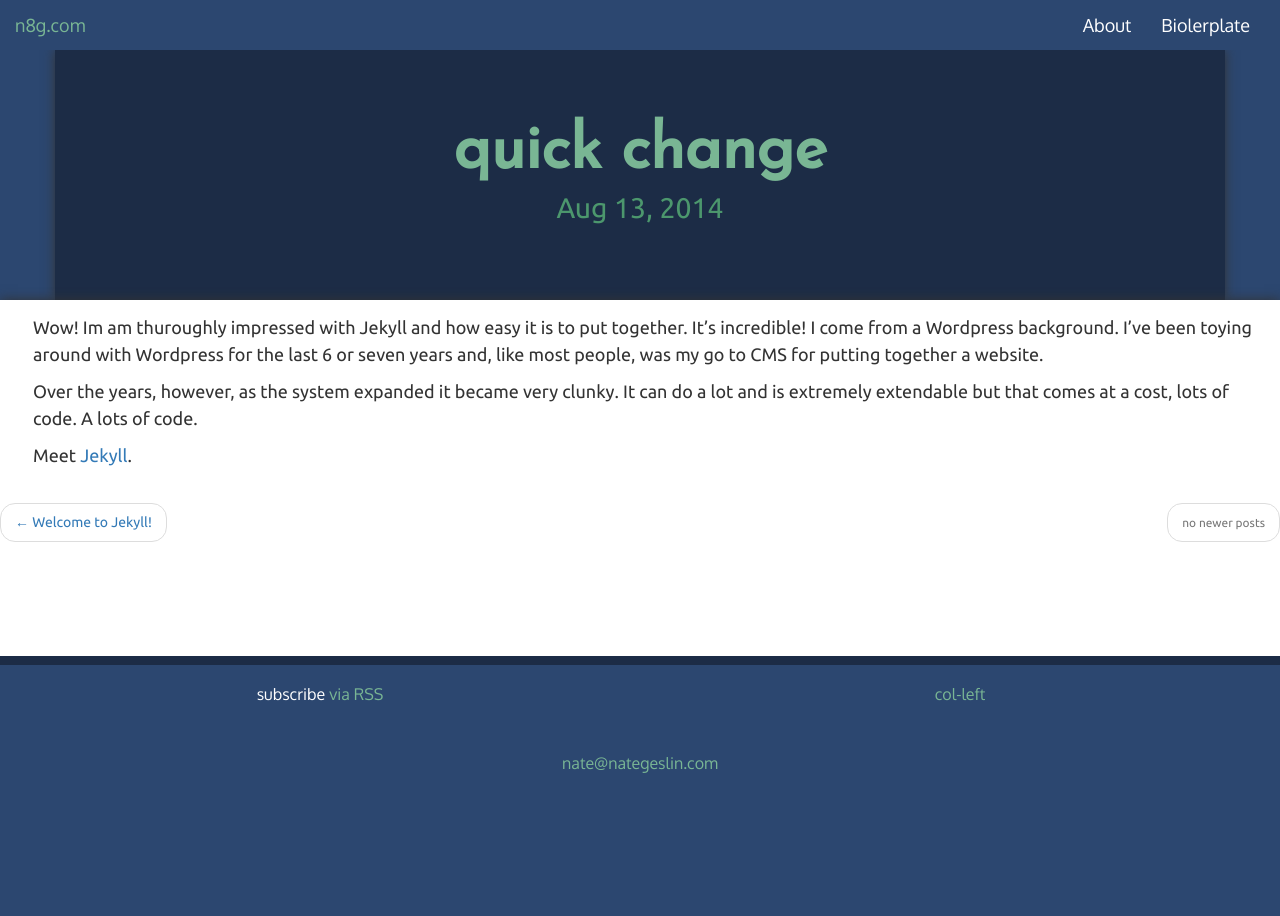
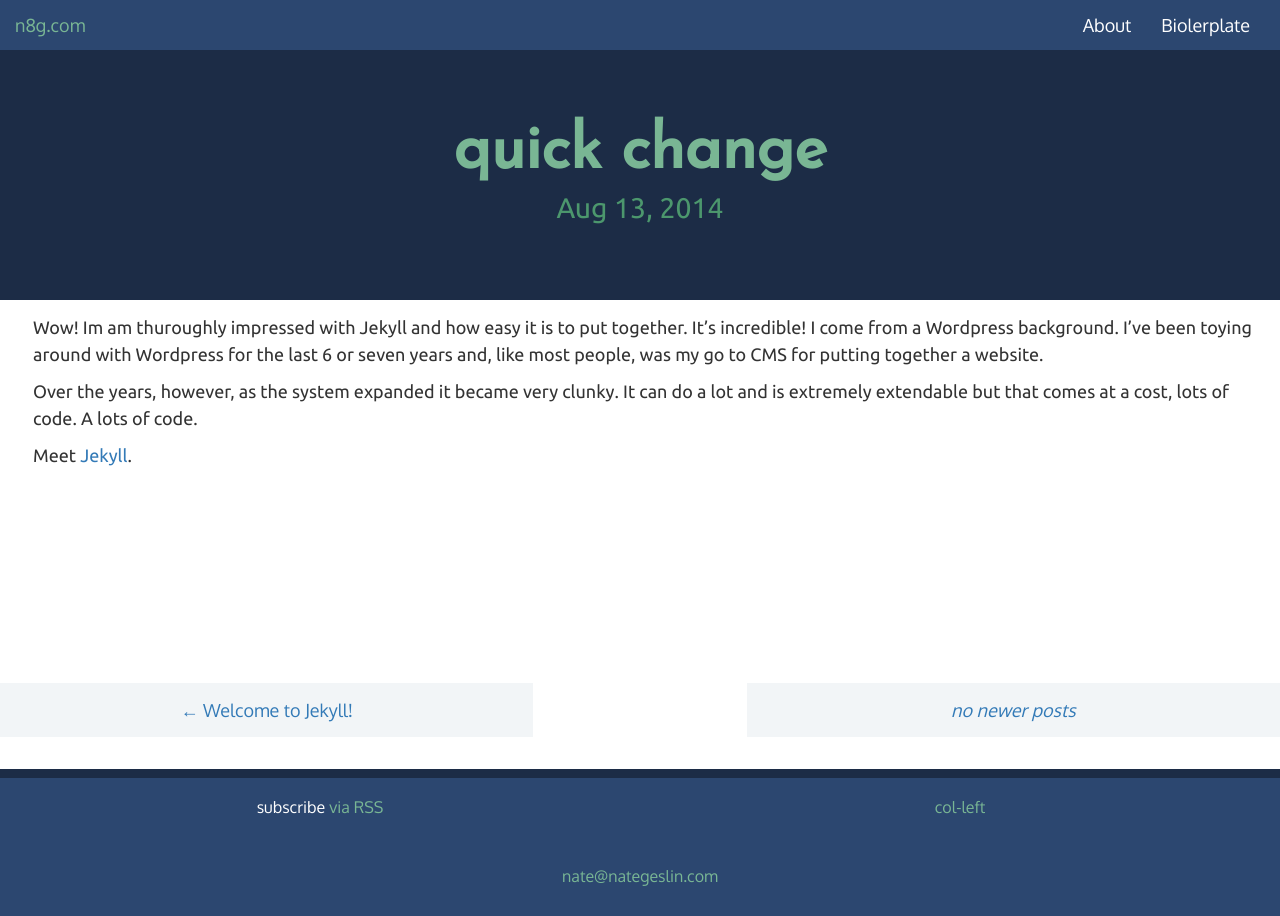
Before and after one commit to n8rzz/jekyllsandbox, a Jekyll site: the page built from _posts/2014-08-13-quick-change-to-jekyll.markdown, in a window 1280 px wide. Built offline with Jekyll 4.4.1, drawn with Linux system fonts in a browser that asks for light colours; nearby versions of some CDN libraries; Markdown is read by kramdown in place of the engine named in the settings.

Commit message:
continued #1, continued #3, started #4, started #5

```diff
--- a/_includes/pagination.html
+++ b/_includes/pagination.html
@@ -1,16 +1,21 @@
 <!-- Pagination -->
-<ul class="pager">
+<div class="container-fluid">
+  <div class="row ng-frame-pager text-center">
 
   {% if page.previous %}
-    <li class="previous"><a href="{{ page.previous.url }}" rel="prev">&larr; {{ page.previous.title }}</a></li>
+    <div class="col-xs-6 col-sm-5"><a href="{{ page.previous.url }}" rel="prev">&larr; {{ page.previous.title }}</a></div>
+
   {% else %}
-  	<li class="previous disabled"><a href="#"><small>no older posts</small></a></li>
+    <div class="col-xs-6 col-sm-5"><a href="#" rel="prev"><i>no older posts</i></a></div>
+
   {% endif %}
 
   {% if page.next %}
-    <li class="next"><a href="{{ page.next.url }}" rel="next">{{ page.next.title }} &rarr;</a></li>
+    <div class="col-xs-6 col-sm-5 col-sm-offset-2"><a href="{{ page.next.url }}" rel="prev">{{ page.next.title }} &rarr;</a></div>
+
   {% else %}
-  	<li class="next disabled"><a href="#"><small>no newer posts</small></a></li>
+    <div class="col-xs-6 col-sm-5 col-sm-offset-2"><a href="#" rel="prev"><i>no newer posts</i></a></div>
   {% endif %}
 
-</ul>
+  </div><!-- /.row -->
+</div><!-- /.container-fluid -->
--- a/_layouts/post.html
+++ b/_layouts/post.html
@@ -1,7 +1,7 @@
 ---
 layout: default
 ---
-<div class="container jumbotron primary-header text-center">
+<div class="container-fluid jumbotron primary-header text-center">
   <div class="row">
     <h1>{{ page.title }}
     <small>{{ page.date | date: "%b %-d, %Y" }}{% if page.author %} • {{ page.author }}{% endif %}{% if page.meta %} • {{ page.meta }}{% endif %}</small>
@@ -19,8 +19,6 @@ layout: default
     	</article>
     </div><!-- /.col-md-12 -->
   </div><!-- /.row -->
+</div><!-- /.container-fluid -->
 
-  <div class="row">
-    {% include pagination.html %}
-  </div>
-</div><!-- /.container -->
+{% include pagination.html %}
--- a/_posts/2014-08-13-quick-change-to-jekyll.markdown
+++ b/_posts/2014-08-13-quick-change-to-jekyll.markdown
@@ -2,6 +2,11 @@
 layout: post
 title: quick change
 date: 2014-08-13 00:23:00
+categories:
+- jekyll
+tags:
+- webdesign
+- framework
 ---
 
 Wow!  Im am thuroughly impressed with Jekyll and how easy it is to put together.  It's incredible!  I come from a Wordpress background.  I've been toying around with Wordpress for the last 6 or seven years and, like most people, was my go to CMS for putting together a website.
--- a/css/style.css
+++ b/css/style.css
@@ -24,7 +24,6 @@ Tags: HTML5, Bootstrap, bare, simple, blog
 /* /mixins.scss #################### */
 /* layout.scss #################### */
 body {
-  background: #2c4770;
   font-family: "Ubuntu", sans-serif;
   font-size: 18px;
   line-height: 1.5em; }
@@ -122,9 +121,7 @@ hr {
   color: #fff;
   vertical-align: middle !important; }
 
-ul.pager {
-  font-size: 14px; }
-
+/*-- see _pager.scss for pager and pagination overboots --*/
 /* navigation.scss	#################### */
 /*-- post nav --*/
 .post-nav-link {
@@ -156,11 +153,7 @@ ul.pager {
 /* content.scss #################### */
 .body-content {
   min-height: 365px;
-  background: #fff;
-  border-bottom: 9px solid #1c2c46;
-  -webkit-box-shadow: 0 0 11px 0px #333333;
-  -moz-box-shadow: 0 0 11px 0px #333333;
-  box-shadow: 0 0 11px 0px #333333; }
+  background: #fff; }
 
 .blog-author-meta {
   padding-top: 1em;
@@ -204,6 +197,31 @@ footer.post-author-meta {
     padding-bottom: 2em; }
 
 /* /content.scss #################### */
+ul.pagination li .current {
+  background-color: #2c4770;
+  color: #7689a9; }
+
+ul.pager {
+  font-size: 14px; }
+
+.ng-frame-pager {
+  padding-top: 1em;
+  padding-bottom: 1.75em; }
+  .ng-frame-pager .col-sm-5 {
+    padding-left: 0;
+    padding-right: 0; }
+  .ng-frame-pager a {
+    width: 100%;
+    height: 100%;
+    padding: 0.75em;
+    display: block;
+    background: #f2f5f7;
+    font-family: "Oxygen", sans-serif; }
+    .ng-frame-pager a:hover, .ng-frame-pager a:focus, .ng-frame-pager a:active {
+      color: #79b694;
+      text-decoration: none;
+      background-color: #2c4770; }
+
 #sidebar {
   margin-top: 3em;
   padding: 0.5em;
@@ -250,7 +268,8 @@ footer p {
   background: #2c4770;
   color: #fff;
   font-family: "Oxygen", sans-serif;
-  overflow: auto; }
+  overflow: auto;
+  border-top: 9px solid #1c2c46; }
   .primary-footer a,
   .primary-footer a:visited {
     padding-top: 1em;
--- a/sass/scss/modules/_layout.scss
+++ b/sass/scss/modules/_layout.scss
@@ -1,7 +1,7 @@
 /* layout.scss #################### */
 html {}
 body {
-	background: $slight-light-blue;
+//	background: $slight-light-blue;
 	@include base-text-style;
 }
 h1, h2, h3, h4, h5, h6 {
--- a/sass/scss/partials/_content.scss
+++ b/sass/scss/partials/_content.scss
@@ -2,8 +2,8 @@
 .body-content {
 	min-height: 365px;
 	background: #fff;
-	border-bottom: 9px solid $dark-blue;
-	@include box-shadow(0, 0, 11px, 0px, #333);
+	//border-bottom: 9px solid $dark-blue;
+	//@include box-shadow(0, 0, 11px, 0px, #333);
 }
 
 .blog-author-meta {
--- a/sass/scss/partials/_footer.scss
+++ b/sass/scss/partials/_footer.scss
@@ -14,6 +14,7 @@ footer p {
 	color: #fff;
 	font-family: $oxygen;
 	overflow: auto;
+	border-top: 9px solid $dark-blue;
 	a,
 	a:visited {
 		padding-top: 1em;
--- a/sass/scss/partials/_overboots.scss
+++ b/sass/scss/partials/_overboots.scss
@@ -65,6 +65,4 @@
 	vertical-align: middle !important;
 }
 
-ul.pager {
-	font-size: 14px;
-}
+/*-- see _pager.scss for pager and pagination overboots --*/
--- a/sass/style.scss
+++ b/sass/style.scss
@@ -27,6 +27,7 @@ Tags: HTML5, Bootstrap, bare, simple, blog
 /* Partials - Sections */
 @import "scss/partials/header";
 @import "scss/partials/content";
+@import "scss/partials/pager";
 @import "scss/partials/sidebar";
 @import "scss/partials/comments";
 @import "scss/partials/footer";
```
Also changed, not shown: _layouts/page.html (+6 -6 lines), sass/scss/partials/_pager.scss (added, +34 -0 lines), _drafts/quick-change-to-jekyll.md (renamed from _drafts/2014-08-13-quick-change-to-jekyll.md), 1 other file.
